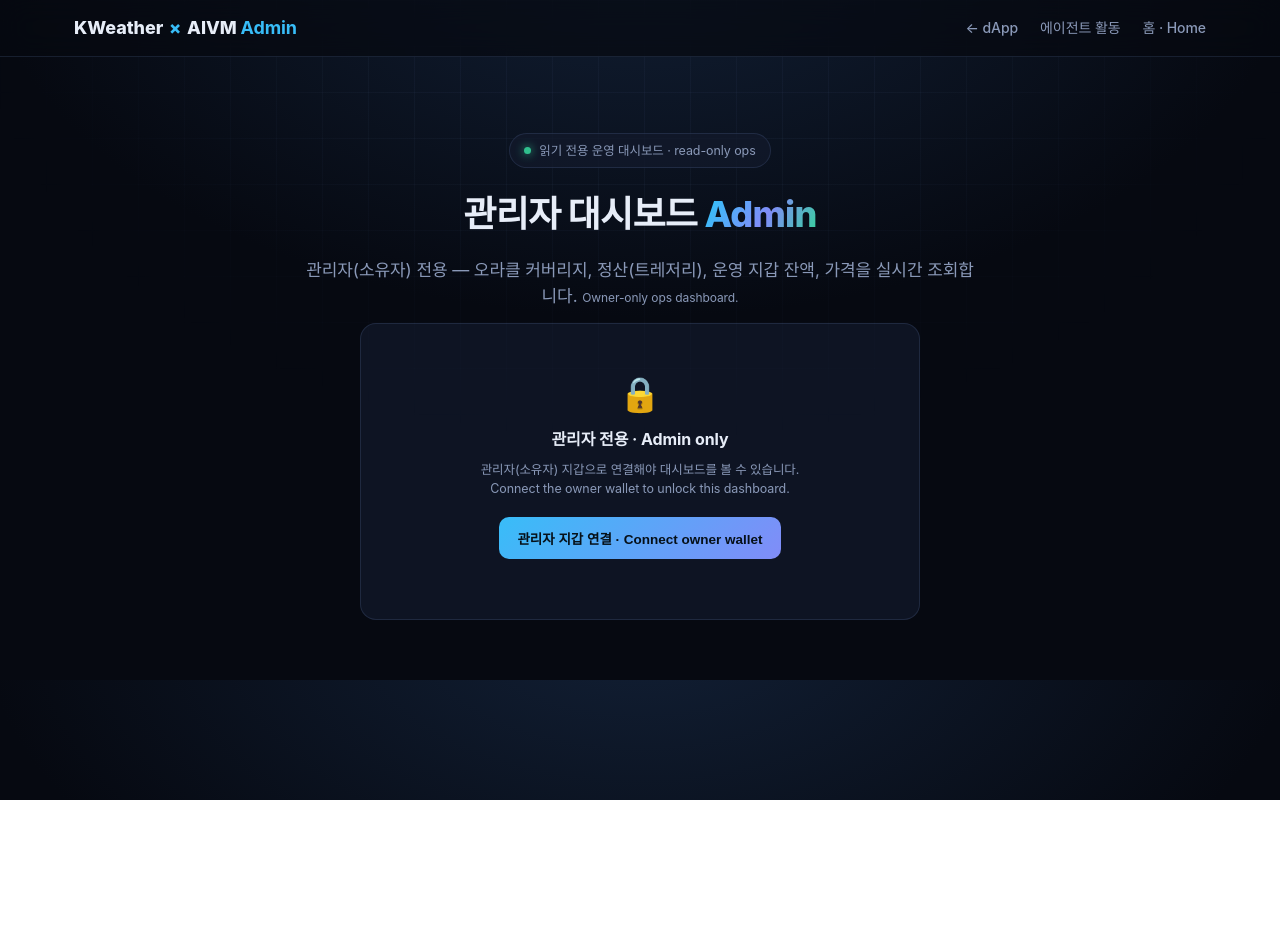
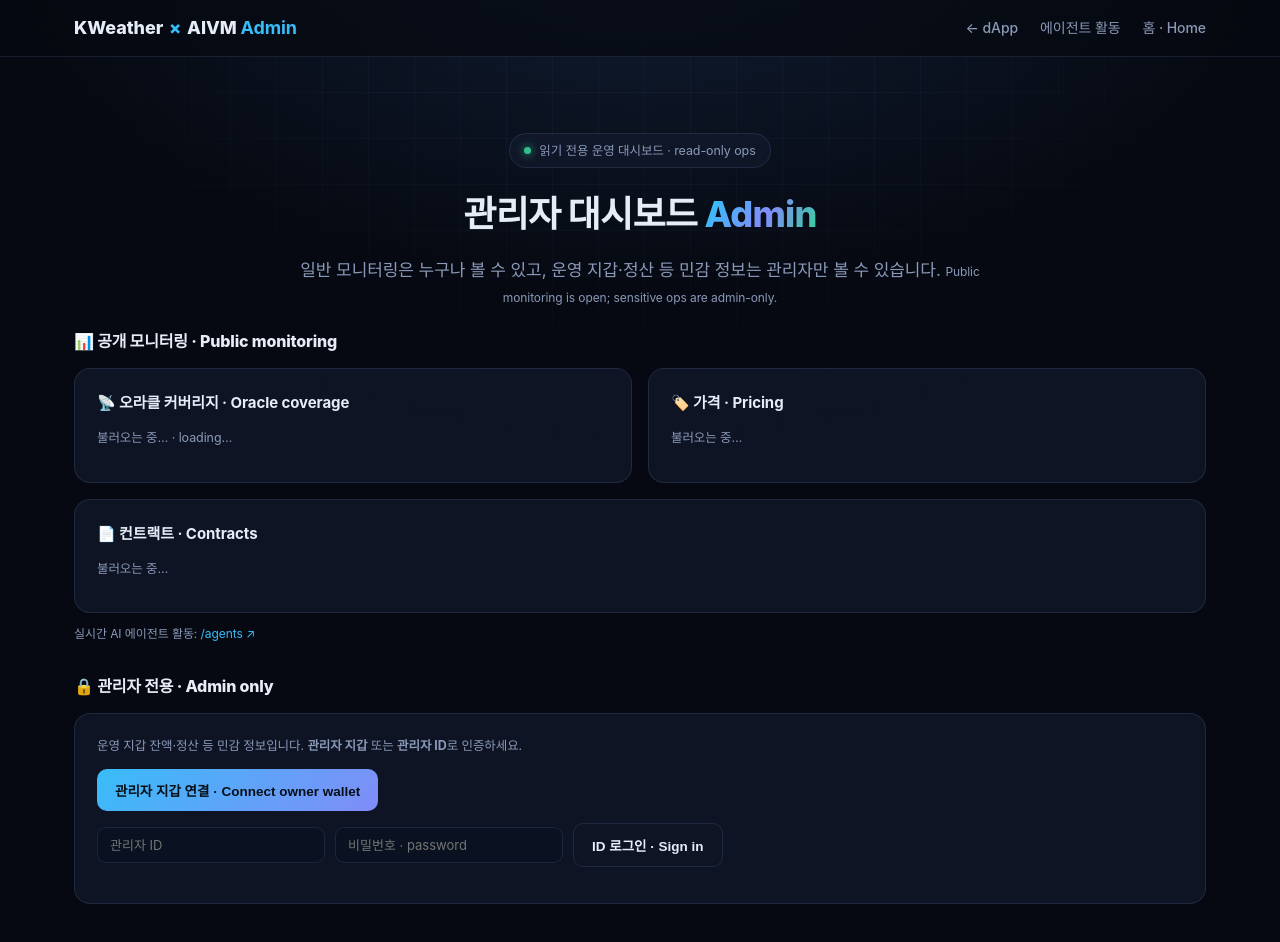
Before and after one commit to wellbianlabs/kweather-aivm-oracle, a website: page web/admin.html in a window 1280 px wide. Before the commit the page ends 800 px from the top, so only its background shows below. Drawn offline with nearby package versions, Linux system fonts and the light colour scheme; a web font is replaced by a local one.

Commit message:
feat(admin): split into public monitoring (open) + admin-only (owner wallet or admin ID login via /api/admin-auth); add one-click deploy.bat

```diff
--- a/web/admin.html
+++ b/web/admin.html
@@ -26,6 +26,11 @@
     .ok { color: var(--accent); } .warn { color: var(--warn); } .bad { color: var(--danger); }
     .btn { background: linear-gradient(135deg, var(--brand), var(--brand-2)); color: #061018; border: none; font-weight: 700; font-size: 13.5px; padding: 11px 18px; border-radius: 10px; cursor: pointer; }
     .btn:hover { filter: brightness(1.08); }
+    .btn.ghost { background: transparent; color: var(--text); border: 1px solid var(--line); }
+    .btn-row { display: flex; gap: 10px; flex-wrap: wrap; align-items: center; }
+    input { background: #0a1120; color: var(--text); border: 1px solid var(--line); border-radius: 9px; padding: 9px 12px; font-size: 13px; font-family: inherit; }
+    .sec-h { font-size: 16px; font-weight: 800; letter-spacing: -0.01em; margin: 6px 0 14px; }
+    .sec-h.adm { margin-top: 30px; }
     @media (max-width: 820px) { .card-grid { grid-template-columns: 1fr; } }
   </style>
 </head>
@@ -47,26 +52,38 @@
   <section class="hero" style="padding-bottom:14px">
     <div class="hero-badge"><span class="dot"></span> <span id="netBadge">읽기 전용 운영 대시보드 · read-only ops</span></div>
     <h1 style="font-size:clamp(24px,4vw,36px)">관리자 대시보드 <span class="grad">Admin</span></h1>
-    <p class="hero-sub">관리자(소유자) 전용 — 오라클 커버리지, 정산(트레저리), 운영 지갑 잔액, 가격을 실시간 조회합니다. <span class="sub">Owner-only ops dashboard.</span></p>
+    <p class="hero-sub">일반 모니터링은 누구나 볼 수 있고, 운영 지갑·정산 등 민감 정보는 관리자만 볼 수 있습니다. <span class="sub">Public monitoring is open; sensitive ops are admin-only.</span></p>
   </section>
 
   <main class="dapp">
-    <div id="adminGate" class="panel" style="text-align:center;padding:44px 22px;max-width:560px;margin:0 auto">
-      <div style="font-size:34px;margin-bottom:6px">🔒</div>
-      <div style="font-size:16px;font-weight:700;margin-bottom:8px">관리자 전용 · Admin only</div>
-      <div class="hint" style="margin-bottom:18px">관리자(소유자) 지갑으로 연결해야 대시보드를 볼 수 있습니다.<br>Connect the owner wallet to unlock this dashboard.</div>
-      <button id="gateConnect" class="btn">관리자 지갑 연결 · Connect owner wallet</button>
-      <div id="gateMsg" class="hint" style="margin-top:16px"></div>
-    </div>
-
-    <div id="adminContent" style="display:none">
+    <!-- PUBLIC monitoring — open to everyone -->
+    <h2 class="sec-h">📊 공개 모니터링 · Public monitoring</h2>
     <div class="card-grid">
       <div class="panel"><h3>📡 오라클 커버리지 · Oracle coverage</h3><div id="coverage" class="hint">불러오는 중… · loading…</div></div>
-      <div class="panel"><h3>💰 정산 · Settlement (KWT)</h3><div id="settlement" class="hint">불러오는 중…</div></div>
-      <div class="panel"><h3>🔑 운영 지갑 · Operations wallets</h3><div id="wallets" class="hint">불러오는 중…</div></div>
       <div class="panel"><h3>🏷️ 가격 · Pricing</h3><div id="pricing" class="hint">불러오는 중…</div></div>
     </div>
     <div class="panel" style="margin-top:16px"><h3>📄 컨트랙트 · Contracts</h3><div id="contracts" class="hint">불러오는 중…</div></div>
+    <p class="sub" style="margin-top:12px">실시간 AI 에이전트 활동: <a class="ext" href="/agents">/agents ↗</a></p>
+
+    <!-- ADMIN only — owner wallet or admin ID -->
+    <h2 class="sec-h adm">🔒 관리자 전용 · Admin only</h2>
+    <div id="adminGate" class="panel">
+      <div class="hint" style="margin-bottom:14px">운영 지갑 잔액·정산 등 민감 정보입니다. <b>관리자 지갑</b> 또는 <b>관리자 ID</b>로 인증하세요.</div>
+      <div class="btn-row">
+        <button id="gateConnect" class="btn">관리자 지갑 연결 · Connect owner wallet</button>
+      </div>
+      <div class="btn-row" style="margin-top:12px">
+        <input id="adminId" placeholder="관리자 ID" autocomplete="username" />
+        <input id="adminPw" type="password" placeholder="비밀번호 · password" autocomplete="current-password" />
+        <button id="gateLogin" class="btn ghost">ID 로그인 · Sign in</button>
+      </div>
+      <div id="gateMsg" class="hint" style="margin-top:14px"></div>
+    </div>
+    <div id="adminContent" style="display:none">
+      <div class="card-grid">
+        <div class="panel"><h3>💰 정산 · Settlement (KWT)</h3><div id="settlement" class="hint">불러오는 중…</div></div>
+        <div class="panel"><h3>🔑 운영 지갑 · Operations wallets</h3><div id="wallets" class="hint">불러오는 중…</div></div>
+      </div>
     </div>
   </main>
 
```
Also changed, not shown: 1 other file.
